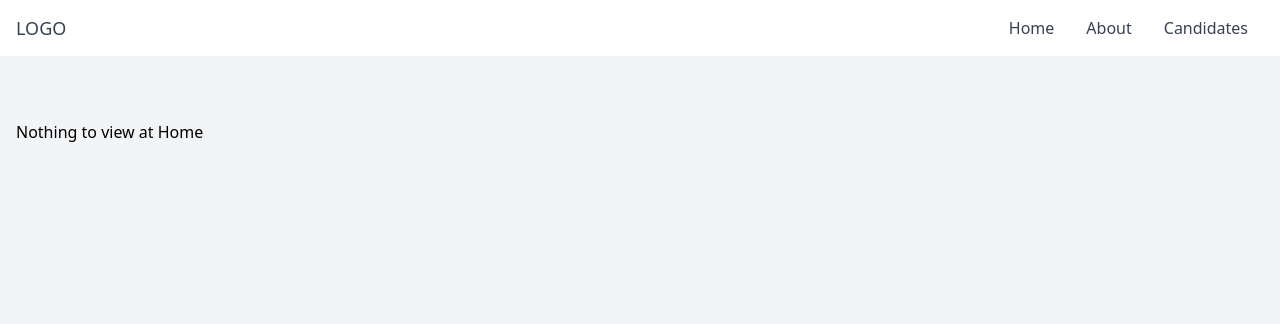
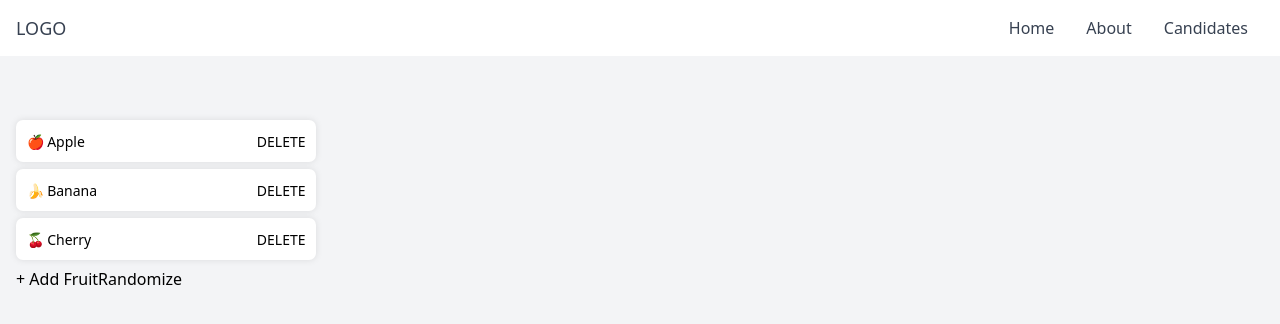
Before and after one commit to takinur/rumbling, a Vue app: page / in a window 1280 px wide. Shown: the top 324 px of the page. Built offline with nearby package versions, Linux system fonts and the light colour scheme.

Commit message:
Fixed Fruit Randomized Animation

```diff
--- a/src/views/Candidates.vue
+++ b/src/views/Candidates.vue
@@ -1,26 +1,8 @@
-<template>
-  <div class="example list-example">
-    <ul ref="list">
-      <li v-for="item in items" :key="item">
-        <span>{{ item }}</span>
-        <button @click.prevent="remove(item)" aria-label="Remove Fruit">
-          <IconRemove />
-        </button>
-      </li>
-    </ul>
-
-    <button class="button button--add button--alt" @click="add">
-      + Add Fruit
-    </button>
-    <button class="button button--random button--alt" @click="randomize">
-      Randomize
-    </button>
-  </div>
-</template>
-
 <script setup lang="ts">
 import { ref, onMounted } from "vue";
 import autoAnimate from "@formkit/auto-animate";
+
+
 const items = ref(["🍎 Apple", "🍌 Banana", "🍒 Cherry"]);
 const list = ref<HTMLElement>();
 const fruitBasket = [
@@ -32,7 +14,7 @@ const fruitBasket = [
   "🍍 Pineapple",
   "🍐 Pear",
   "🍑 Peach",
-  "🫐 Blueberry",
+  "👀 Blueberry",
   "🍊 Orange",
   "🥭 Mango",
 ];
@@ -50,15 +32,36 @@ const add = () => {
     items.value.splice(
       Math.round(Math.random() * items.value.length - 1),
       0,
-      fruitBasket.shift()
+      fruitBasket.shift() as string
     );
   } else {
     alert("Out of fruit!");
   }
 };
 const randomize = () => items.value.sort(() => (Math.random() > 0.5 ? 1 : -1));
-onMounted(() => autoAnimate(list.value));
+onMounted(() => autoAnimate(list.value as HTMLElement));
 </script>
+
+<template>
+  <div class="example list-example">
+    <ul ref="list">
+      <li v-for="item in items" :key="item">
+        <span>{{ item }}</span>
+        <button @click.prevent="remove(item)" aria-label="Remove Fruit">
+          DELETE
+        </button>
+      </li>
+    </ul>
+
+    <button class="button button--add button--alt" @click="add">
+      + Add Fruit
+    </button>
+    <button class="button button--random button--alt" @click="randomize">
+      Randomize
+    </button>
+  </div>
+</template>
+
 
 <style scoped>
 ul {
--- a/src/views/HomeView.vue
+++ b/src/views/HomeView.vue
@@ -1,9 +1,105 @@
 <script setup lang="ts">
-import TheWelcome from '@/components/TheWelcome.vue'
+import { ref, onMounted } from "vue";
+import autoAnimate from "@formkit/auto-animate";
+
+
+const items = ref(["🍎 Apple", "🍌 Banana", "🍒 Cherry"]);
+const list = ref<HTMLElement>();
+const fruitBasket = [
+  "🍓 Strawberry",
+  "🥥 Coconut",
+  "🥝 Kiwi",
+  "🍇 Grape",
+  "🍉 Watermelon",
+  "🍍 Pineapple",
+  "🍐 Pear",
+  "🍑 Peach",
+  "👀 Blueberry",
+  "🍊 Orange",
+  "🥭 Mango",
+];
+const remove = (item: any) => {
+  items.value = items.value.filter((fruit) => {
+    if (fruit === item) {
+      fruitBasket.push(fruit);
+      return false;
+    }
+    return true;
+  });
+};
+const add = () => {
+  if (fruitBasket.length) {
+    items.value.splice(
+      Math.round(Math.random() * items.value.length - 1),
+      0,
+      fruitBasket.shift() as string
+    );
+  } else {
+    alert("Out of fruit!");
+  }
+};
+const randomize = () => items.value.sort(() => (Math.random() > 0.5 ? 1 : -1));
+onMounted(() => autoAnimate(list.value as HTMLElement));
 </script>
 
 <template>
-  <main class="h-screen">
-    <h2> Nothing to view at Home</h2>
-  </main>
+  <div class="example list-example">
+    <ul ref="list">
+      <li v-for="item in items" :key="item">
+        <span>{{ item }}</span>
+        <button @click.prevent="remove(item)" aria-label="Remove Fruit">
+          DELETE
+        </button>
+      </li>
+    </ul>
+
+    <button class="button button--add button--alt" @click="add">
+      + Add Fruit
+    </button>
+    <button class="button button--random button--alt" @click="randomize">
+      Randomize
+    </button>
+  </div>
 </template>
+
+
+<style scoped>
+ul {
+  list-style-type: none;
+  padding: 0;
+  max-width: 300px;
+}
+li {
+  display: flex;
+  justify-content: space-between;
+  padding: 0.75em;
+  background-color: white;
+  margin-bottom: 0.5em;
+  border-radius: 0.5em;
+  box-shadow: 0 0 0.5em rgba(0, 0, 0, 0.1);
+  font-size: 0.875em;
+}
+[data-dark-mode="true"] li {
+  background-color: var(--purple-md);
+}
+li::before {
+  display: none;
+}
+li button {
+  appearance: none;
+  border: none;
+  padding: none;
+  margin: none;
+  background-color: transparent;
+  display: flex;
+  align-items: center;
+  cursor: pointer;
+}
+li button svg {
+  width: 1.2em;
+  fill: red;
+}
+[data-dark-mode="true"] li button svg {
+  fill: rgb(244, 67, 67);
+}
+</style>
```
